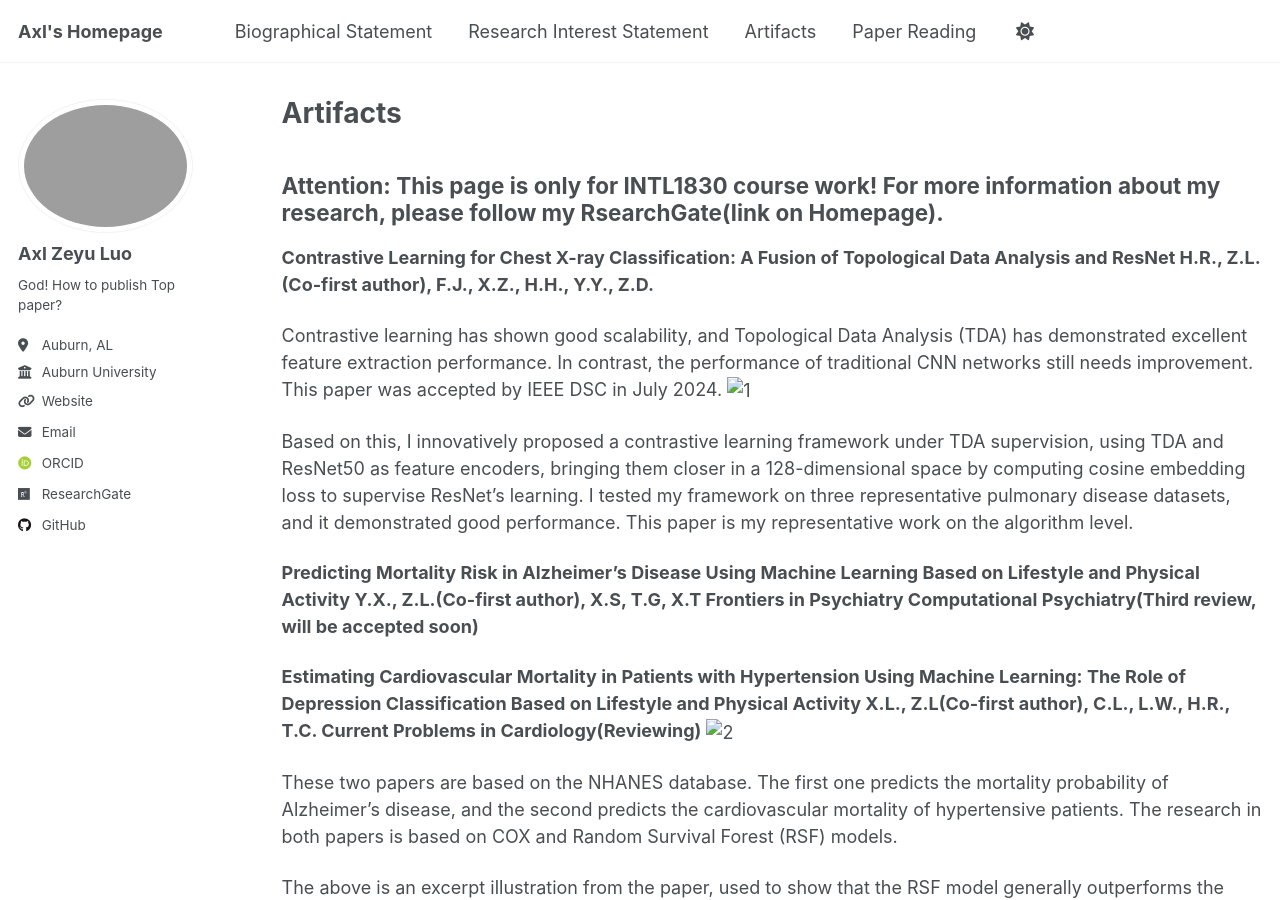
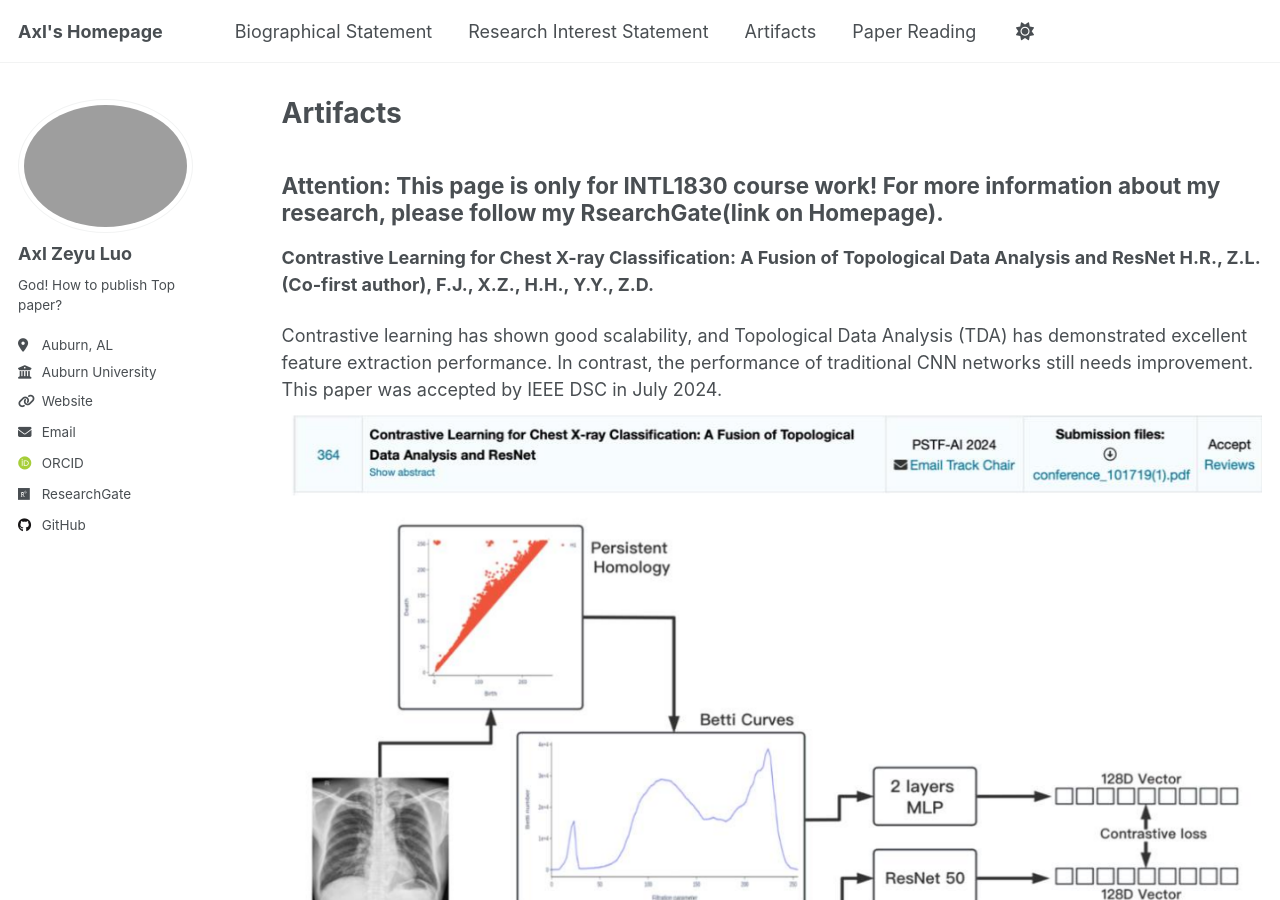
Before and after one commit to HyperPolyX/hyperpolyx.github.io, a Jekyll site: the page built from _pages/intl1830_Artifacts.md, in a window 1280 px wide and 900 px high. Built offline with Jekyll 4.4.1, drawn with Linux system fonts in a browser that asks for light colours; some web fonts are replaced; a script that is not in the unit is left out.

Commit message:
Update intl1830_Artifacts.md

```diff
--- a/_pages/intl1830_Artifacts.md
+++ b/_pages/intl1830_Artifacts.md
@@ -10,7 +10,7 @@ author_profile: true
 
 Contrastive learning has shown good scalability, and Topological Data Analysis (TDA) has demonstrated excellent feature extraction performance. In contrast, the
 performance of traditional CNN networks still needs improvement. This paper was accepted by IEEE DSC in July 2024.
-![1](/assets/images/Screenshot-2026-04-26-9.22.22-PM.png)
+![1](/images/Screenshot-2026-04-26-9.22.22-PM.png)
 
 Based on this, I innovatively proposed a contrastive learning framework under TDA supervision, using TDA and ResNet50 as feature encoders, bringing them closer in a
 128-dimensional space by computing cosine embedding loss to supervise ResNet's learning.
@@ -20,7 +20,7 @@ level.
 **Predicting Mortality Risk in Alzheimer's Disease Using Machine Learning Based on Lifestyle and Physical Activity Y.X., Z.L.(Co-first author), X.S, T.G, X.T Frontiers in Psychiatry Computational Psychiatry(Third review, will be accepted soon)**
 
 **Estimating Cardiovascular Mortality in Patients with Hypertension Using Machine Learning: The Role of Depression Classification Based on Lifestyle and Physical Activity X.L., Z.L(Co-first author), C.L., L.W., H.R., T.C. Current Problems in Cardiology(Reviewing)**
-![2](/assets/images/Screenshot-2026-04-26-9.27.44-PM.png)
+![2](/images/Screenshot-2026-04-26-9.27.44-PM.png)
 
 These two papers are based on the NHANES database. The first one predicts the
 mortality probability of Alzheimer's disease, and the second predicts the cardiovascular
@@ -44,4 +44,4 @@ indicators of 2,688 patients, including 11 demographic and lifestyle factors, 22
 biomarker variables, and 6 disease history indices, and achieved the best results using
 the Balanced Random Forest Classifier model.
 
-![3](/assets/images/Screenshot-2026-04-26-9.29.25-PM.png)
+![3](/images/Screenshot-2026-04-26-9.29.25-PM.png)
```
